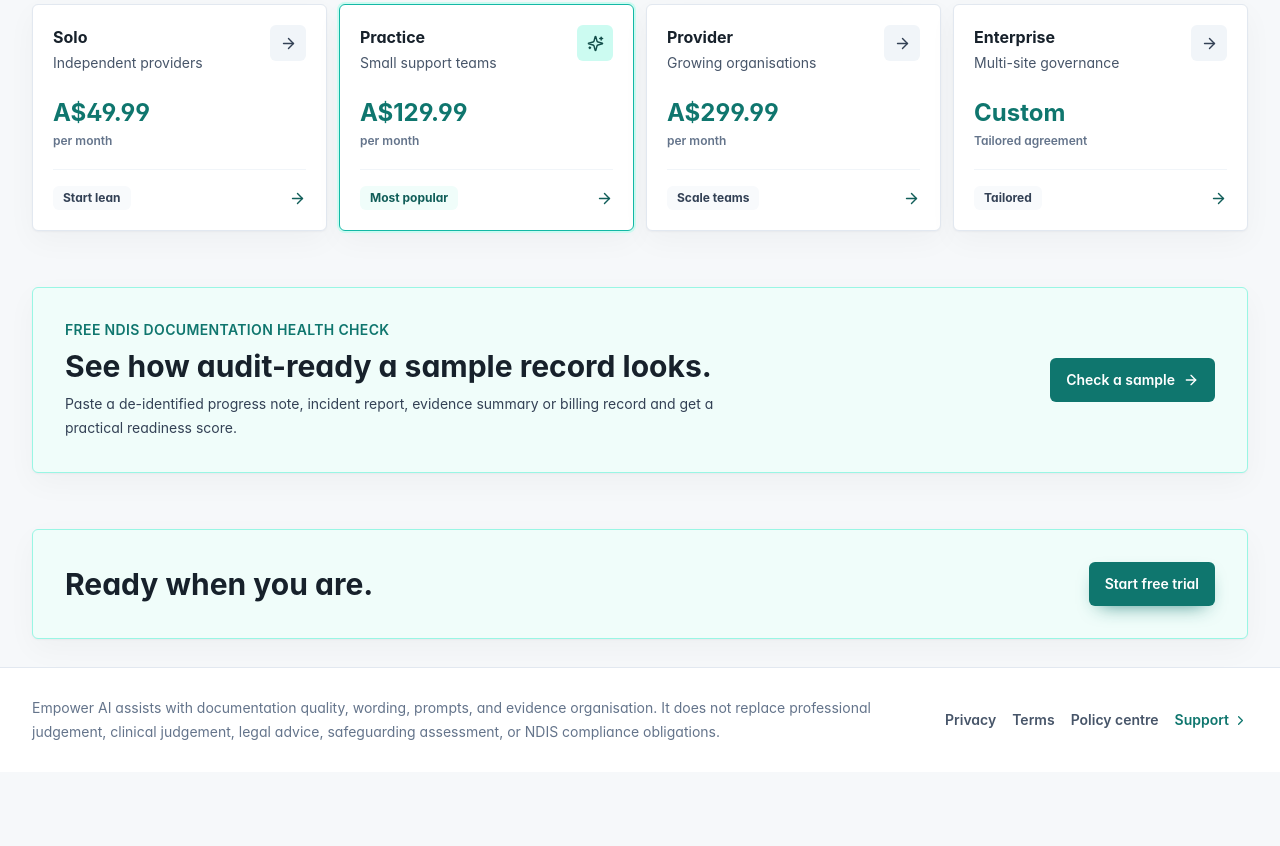
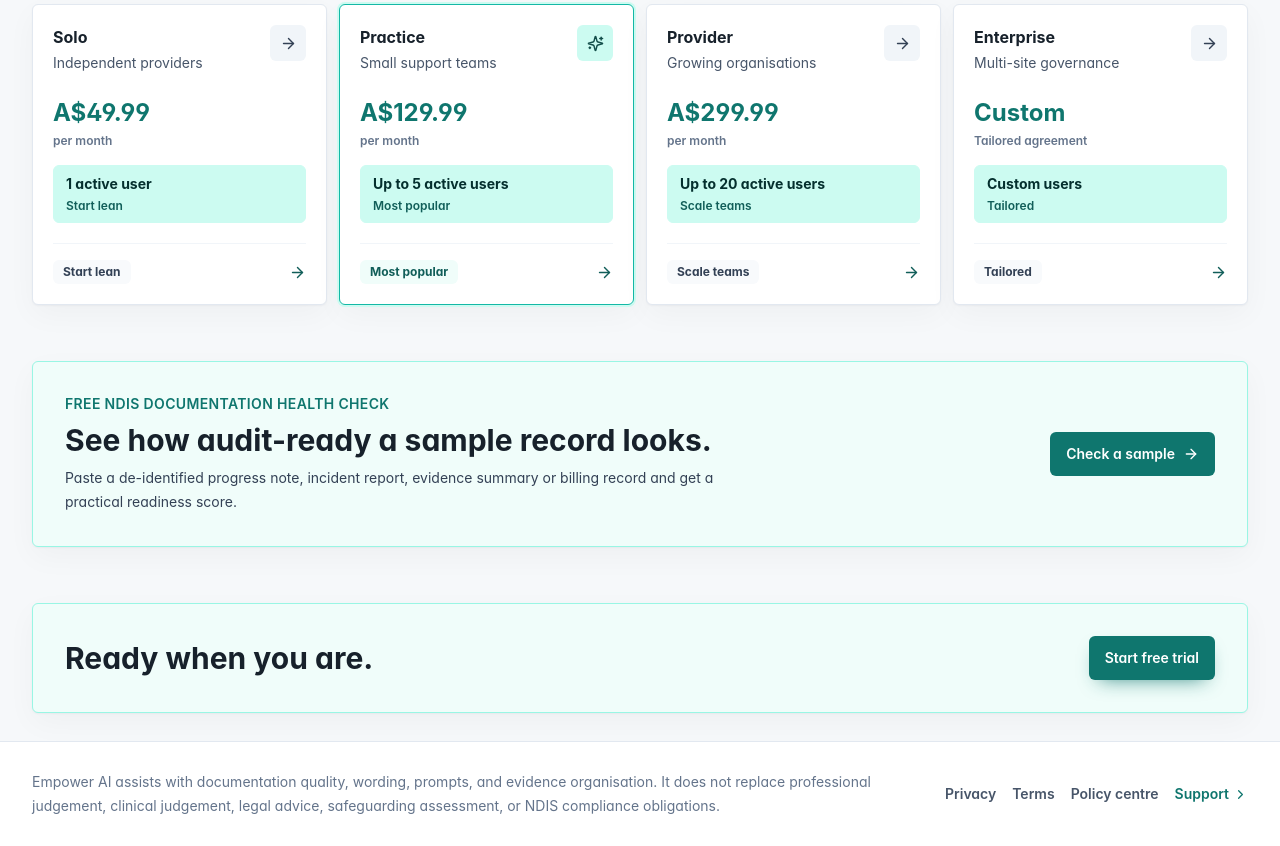
Before and after one commit to DENMWA/EMPOWER, a Next.js app: page / in a window 1280 px wide. Shown: the part 1570-2416 px from the top of the page. Before the commit the page ends 2342 px from the top, so only its background shows below. Built offline with nearby package versions, Linux system fonts and the light colour scheme; no server answers.

Commit message:
Show active user limits on homepage pricing cards

```diff
--- a/app/page.tsx
+++ b/app/page.tsx
@@ -181,6 +181,10 @@ export default function HomePage() {
               </div>
               <p className="mt-6 text-2xl font-bold text-sea">{plan.price.replace("/month", "")}</p>
               <p className="mt-1 text-xs font-semibold text-slate-500">{plan.selfService ? "per month" : "Tailored agreement"}</p>
+              <div className="mt-4 rounded-md border border-teal-100 bg-mint px-3 py-2">
+                <p className="text-sm font-bold text-teal-950">{plan.userLimit}</p>
+                <p className="mt-1 text-xs font-semibold text-teal-800">{plan.stepUp}</p>
+              </div>
               <div className="mt-5 flex items-center justify-between border-t border-slate-100 pt-4">
                 <span className={`rounded-md px-2.5 py-1 text-xs font-bold ${plan.featured ? "bg-teal-50 text-teal-800" : "bg-slate-50 text-slate-700"}`}>{plan.cue}</span>
                 <ArrowRight size={17} className="text-teal-800 transition group-hover:translate-x-1" aria-hidden="true" />
```
Also changed, not shown: 1 other file (tests, documents, lock files or other folders).
